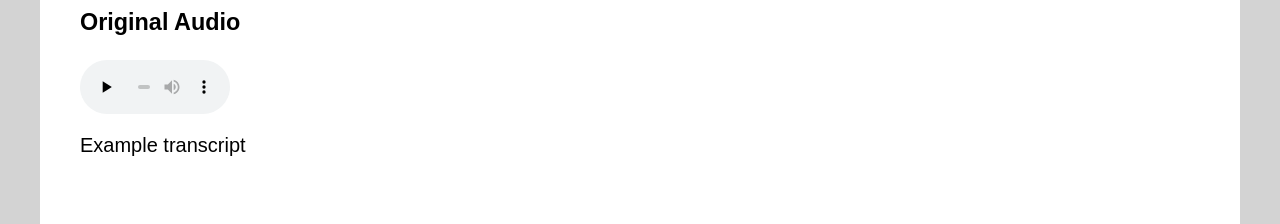
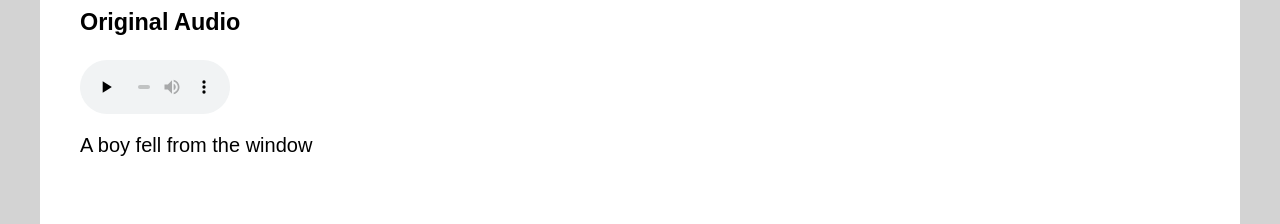
Before and after one commit to Shuadissen/ASR_denoiser, a plain HTML site: page index.html in a window 1280 px wide. Shown: the part 1180-1404 px from the top of the page. Drawn offline with Linux system fonts and the light colour scheme.

Commit message:
Orig trans

```diff
--- a/index.html
+++ b/index.html
@@ -42,7 +42,7 @@ x
     <div class="content-title">AllSStar samples</div>
     <br>
     <h3>Original Audio </h3>
-    <audio display:inline-block; title="LJ006-0034" controls="" preload="none"><source src="samples/origin_files/LJ006-0034.wav"></audio><p>Example transcript</p>
+    <audio display:inline-block; title="LJ006-0034" controls="" preload="none"><source src="samples/Original/0.0/ALL_005_M_CMN_ENG_HT1_S001_LVL70_SNRn4.wav"></audio><p>A boy fell from the window</p>
     <br><br>
     <table border="0" class="inlineTable">
 
```
